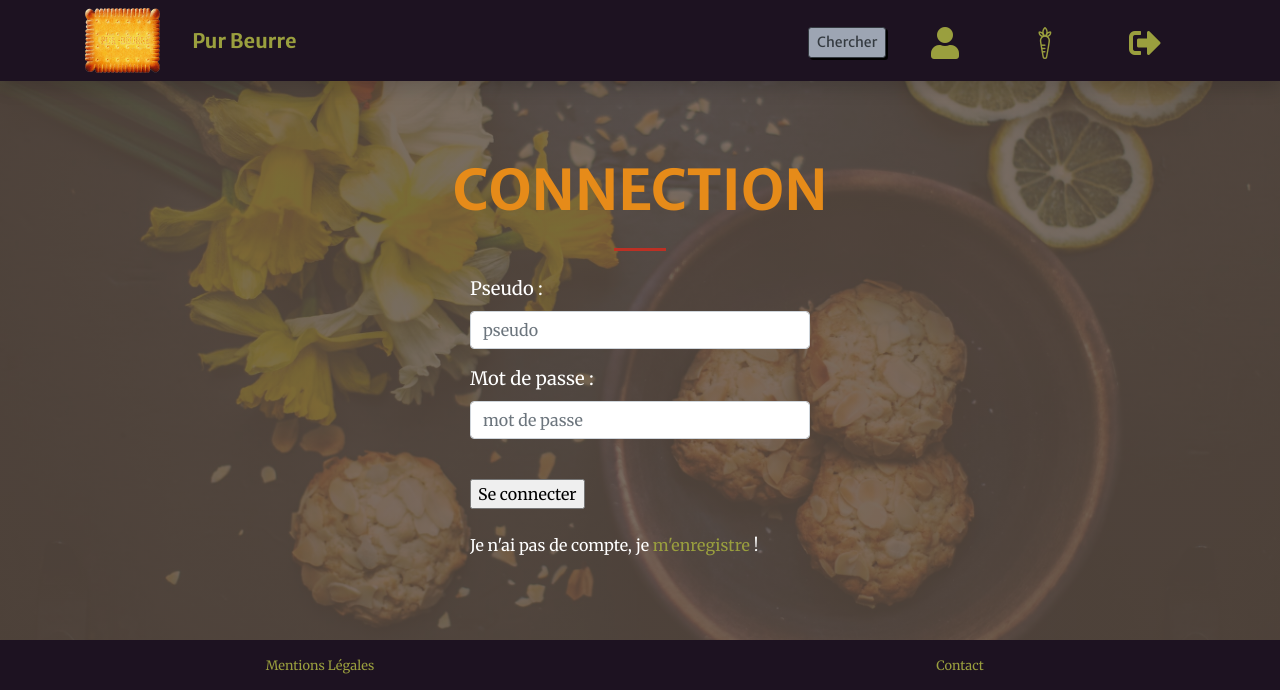
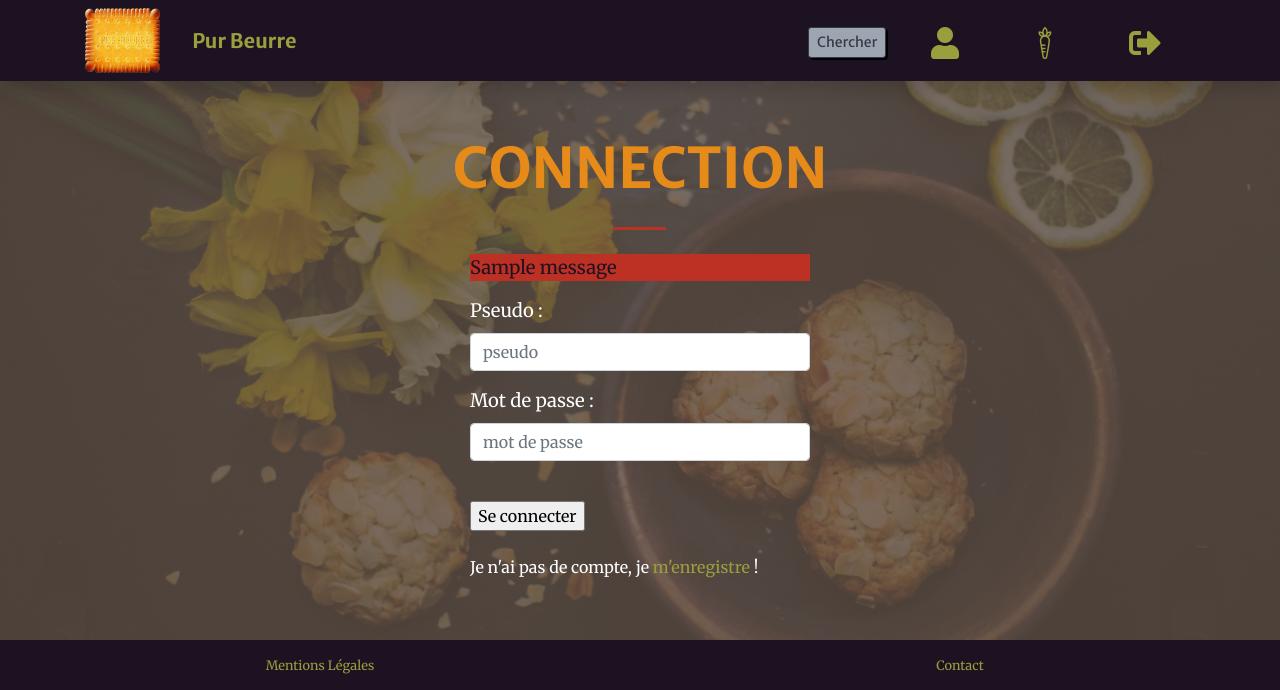
Before and after one commit to pythonmentor/sebastienz-p8, a Django app: page /accounts/ in a window 1280 px wide. Shown: the top 690 px of the page. Run offline with Django 3.2, Linux system fonts and the light colour scheme; tables that the repository leaves empty hold one stand-in row (values such as "Sample post"); one stand-in notice (Sample message) is shown; some libraries are stand-ins or nearby versions; some web fonts are replaced.

Commit message:
Add Error messages in login template

```diff
--- a/accounts/templates/accounts/login.html
+++ b/accounts/templates/accounts/login.html
@@ -6,6 +6,11 @@
 {% block header_content %}
     <div class="col-md-4 offset-md-4 align-center text-left text-white">
         <form action="{% url 'accounts:login' %}" method="post">
+        {% if messages %}
+            {% for message in messages %}
+            <p class="errorlist">{{ message }}</p>
+            {% endfor %}
+        {% endif %}
         {% csrf_token %}
         {{ login_form.as_p }}
         <br>
```
